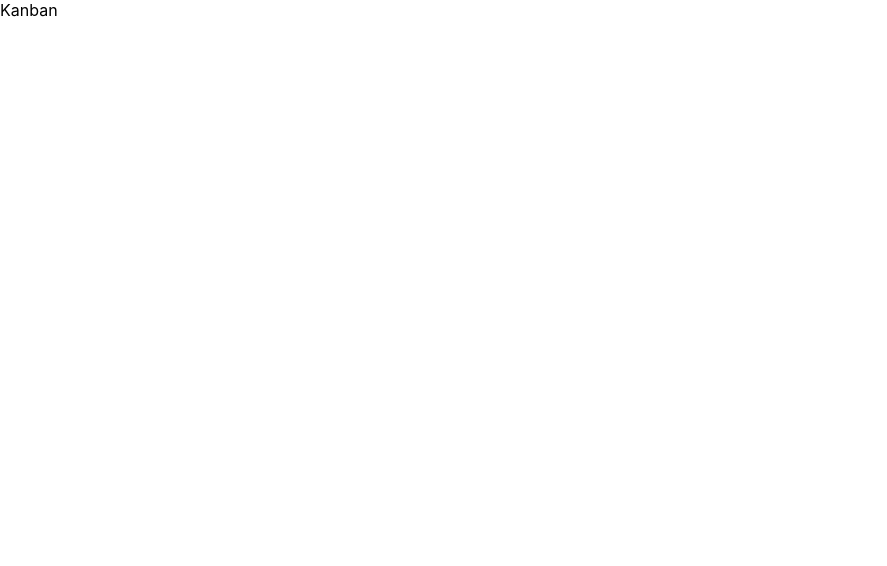
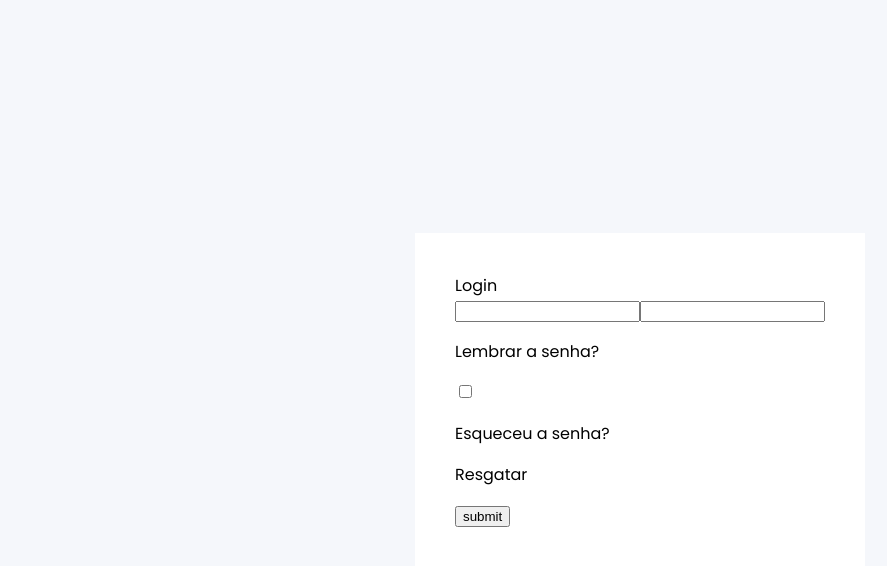
Before and after one commit to samueldcarvalho/Training.ProjectKanban, a Next.js app in the folder src/Web/Training.Kanban.UI/kanban-ui/: page / in a window 1280 px wide. Shown: the top 566 px of the page, without its empty margins (0-887 px from the left). Built offline with nearby package versions, Linux system fonts and the light colour scheme.

Commit message:
Criação da tela inicial de login

```diff
--- /dev/null
+++ b/src/Web/Training.Kanban.UI/kanban-ui/components/singin/singin.jsx
@@ -0,0 +1,28 @@
+export default function Singin() {
+    return (
+        <div className="kb-login-form-signup">
+            <span>
+                Login
+            </span>
+            <div className="kb-login-entries">
+                <label for="kb-login-username">
+                    <input type="text" className="kb-input-text-sign" id="kb-login-username" />
+                </label>
+                <label for="kb-login-password">
+                    <input type="password" className="kb-input-text-sign" id="kb-login-password" />
+                </label>
+            </div>
+            <span>
+                <p>Lembrar a senha?</p>
+                <input type="checkbox" id="kb-input-checkbox-main" />
+            </span>
+            <div>
+                <span>
+                    <p className="kb-text-main">Esqueceu a senha? </p>
+                    <p className="kb-link-main">Resgatar </p>
+                </span>
+                <input type="button" value="submit" className="kb-button-main-filled" />
+            </div>
+        </div>
+    )
+}
--- a/src/Web/Training.Kanban.UI/kanban-ui/pages/_app.js
+++ b/src/Web/Training.Kanban.UI/kanban-ui/pages/_app.js
@@ -1,4 +1,4 @@
-import '../styles/globals.css'
+import '../styles/globals.css';
 
 function MyApp({ Component, pageProps }) {
   return <Component {...pageProps} />
--- a/src/Web/Training.Kanban.UI/kanban-ui/pages/index.js
+++ b/src/Web/Training.Kanban.UI/kanban-ui/pages/index.js
@@ -1,9 +1,13 @@
-export default function Home() {
+import Singin from "../components/singin/singin";
+
+
+
+export default function Entrar() {
     return (
-        <body>
-            <header>
-                Kanban
-            </header>
-        </body>
+        <div className="kb-sign">
+            <form className="kb-sign-form">
+                <Singin />
+            </form>
+        </div>
     );
 }
--- a/src/Web/Training.Kanban.UI/kanban-ui/styles/globals.css
+++ b/src/Web/Training.Kanban.UI/kanban-ui/styles/globals.css
@@ -1,16 +1,41 @@
+@import url('https://fonts.googleapis.com/css2?family=Poppins:ital,wght@0,300;0,400;0,600;0,700;1,400;1,800&display=swap');
+
+
+:root{
+  --color-primary: #206bc4;
+
+  --color-bg-primary: #f5f7fb;
+  --color-bg-secundary: #ffffff;
+
+  --color-font-primary: #7a7b7c;
+}
+
 html,
 body {
   padding: 0;
   margin: 0;
-  font-family: -apple-system, BlinkMacSystemFont, Segoe UI, Roboto, Oxygen,
-    Ubuntu, Cantarell, Fira Sans, Droid Sans, Helvetica Neue, sans-serif;
-}
-
-a {
-  color: inherit;
-  text-decoration: none;
+  font-family: Poppins, sans-serif;
+  background-color: var(--color-bg-primary);
 }
 
 * {
   box-sizing: border-box;
 }
+
+.kb-sign{
+  position: absolute;
+  width: 100%;
+  height: 100%;
+
+  display: flex;
+  flex: row nowrap;
+
+  align-items: center;
+  justify-content: center;
+}
+
+.kb-sign-form{
+  background-color: var(--color-bg-secundary);
+  display: block;
+  padding: 40px;
+}
```
Also changed, not shown: src/Web/Training.Kanban.UI/kanban-ui/styles/Home.module.css (deleted, +0 -116 lines).
